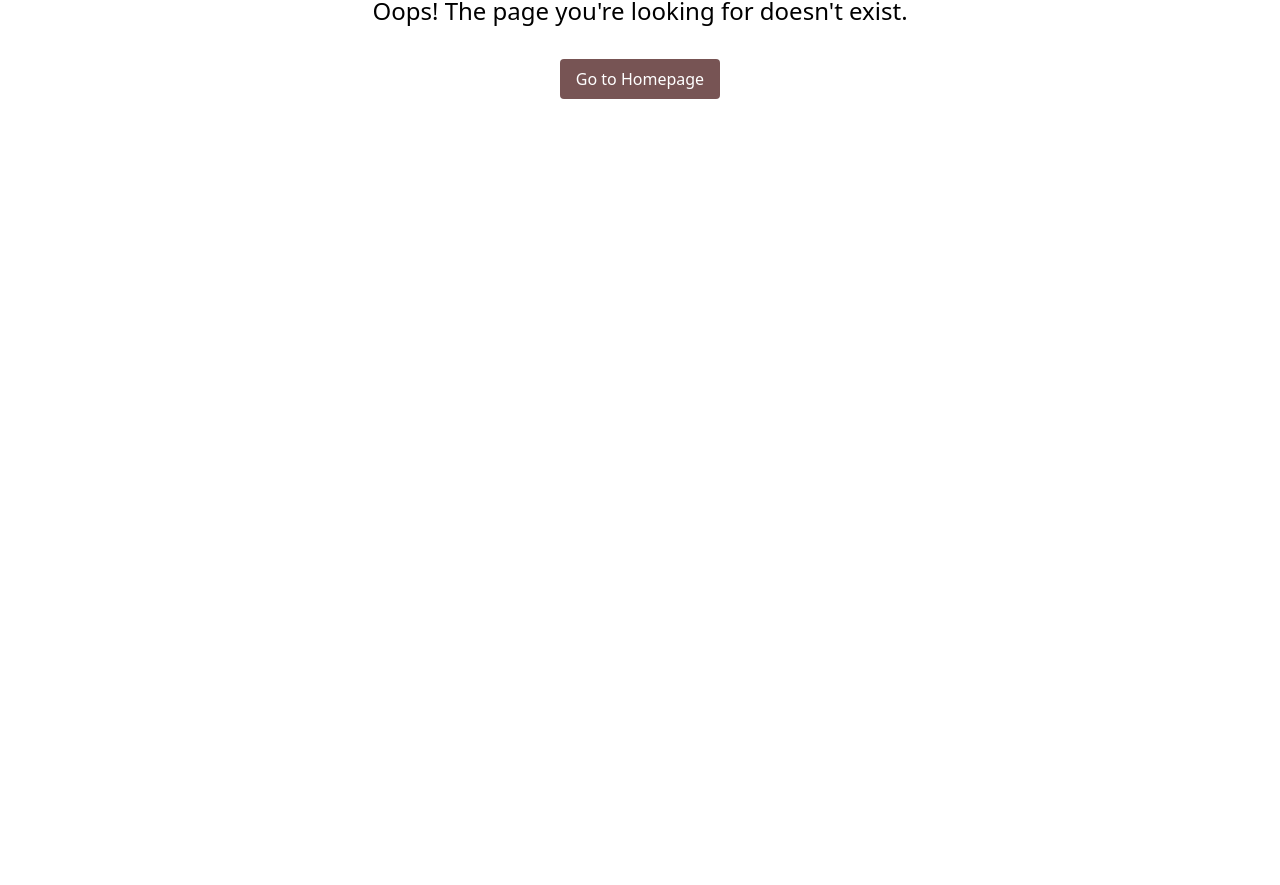
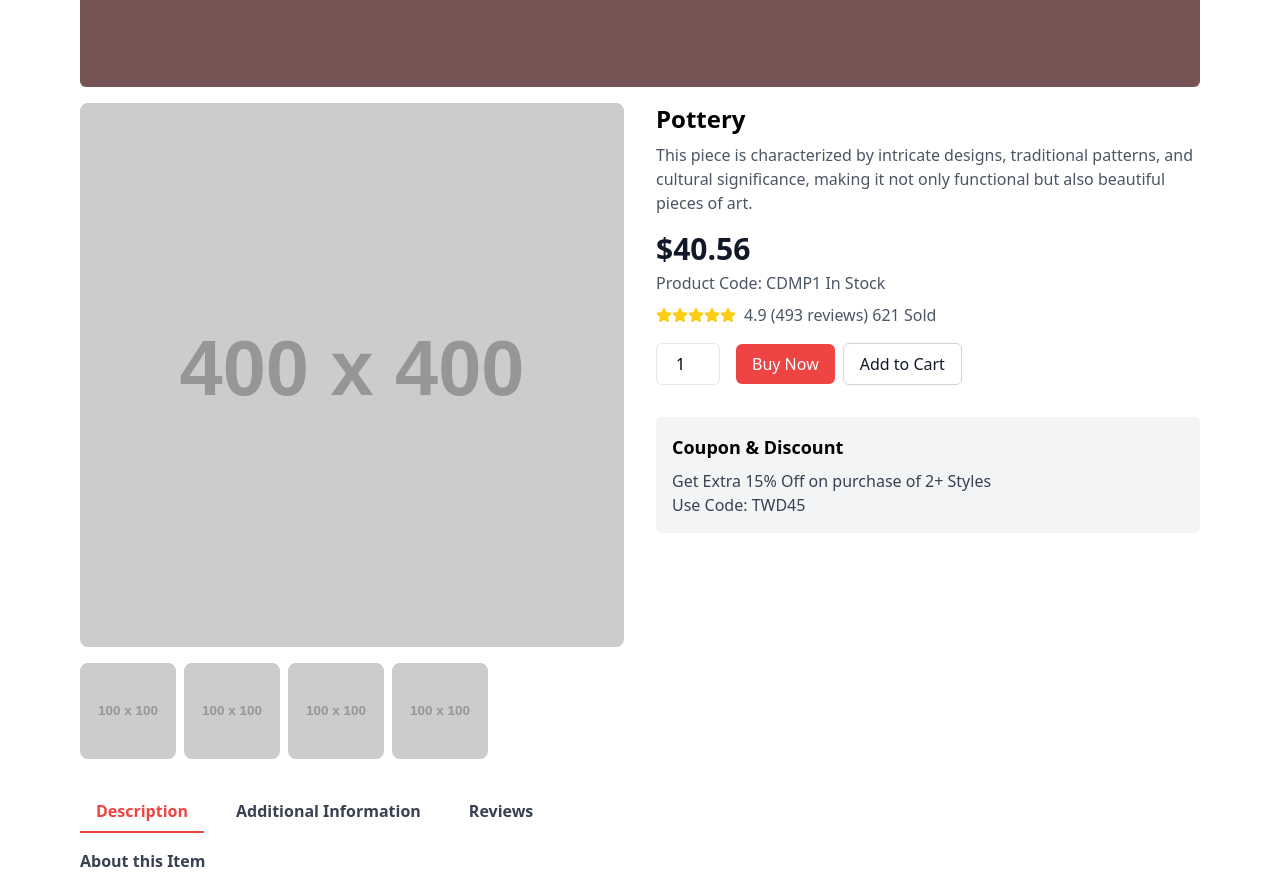
Before and after one commit to iamzaidmohammed/africanvibes, a React (Vite) app: page /shop/products/1 in a window 1280 px wide. Before the commit this address had no page. Shown: the part 198-1083 px from the top of the page. Before the commit the page ends 800 px from the top, so only its background shows below. Built offline with nearby package versions, Linux system fonts and the light colour scheme.

Commit message:
Created products details page and linked each products to it

```diff
--- a/src/App.jsx
+++ b/src/App.jsx
@@ -11,6 +11,7 @@ import SignUp from "./pages/Signup.jsx";
 import { AuthProvider } from "./services/authService";
 import About from "./pages/About.jsx";
 import Products from "./pages/Products.jsx";
+import ProductsDetails from "./pages/ProductsDetails.jsx";
 import NotFound from "./pages/NotFound.jsx";
 import CartPage from "./pages/Cart.jsx";
 import Contact from "./pages/Contact.jsx";
@@ -23,6 +24,7 @@ const router = createBrowserRouter(
       <Route path="/users/signup" element={<SignUp />} />
       <Route path="/about" element={<About />} />
       <Route path="/shop/products" element={<Products />} />
+      <Route path="/shop/products/:id" element={<ProductsDetails />} />
       <Route path="/shop/cart" element={<CartPage />} />
       <Route path="/contact" element={<Contact />} />
       <Route path="*" element={<NotFound />} />
--- a/src/pages/Products.jsx
+++ b/src/pages/Products.jsx
@@ -5,6 +5,7 @@ import Footer from "../components/Footer.jsx";
 import { Helmet } from "react-helmet";
 import { useEffect, useState } from "react";
 import Loading from "../components/Loading.jsx";
+import { Link } from "react-router-dom";
 
 const Products = () => {
   const [products, setProducts] = useState([]);
@@ -68,12 +69,13 @@ const Products = () => {
             </h1>
             <div className="grid grid-cols-1 sm:grid-cols-2 md:grid-cols-3 gap-4">
               {filteredProducts.map((product) => (
-                <ProductsCard
-                  key={product.id}
-                  name={product.name}
-                  image={`/api/assets/images/${product.img}`}
-                  price={product.price}
-                />
+                <Link key={product.id} to={`/shop/products/${product.id}`}>
+                  <ProductsCard
+                    name={product.name}
+                    image={`/api/assets/images/${product.img}`}
+                    price={product.price}
+                  />
+                </Link>
               ))}
             </div>
             <div className="text-center">
--- /dev/null
+++ b/src/pages/ProductsDetails.jsx
@@ -0,0 +1,137 @@
+import { Helmet } from "react-helmet";
+import { FaStar } from "react-icons/fa";
+import { NavLink } from "react-router-dom";
+import Footer from "../components/Footer";
+
+const ProductDetails = () => {
+  return (
+    <>
+      <Helmet>
+        <title>Products Details | African Vibes</title>
+      </Helmet>
+
+      <div className="max-w-7xl md:mx-auto px-5 md:px-10 lg:px-20">
+        <div className="bg-primary h-12 sm:h-52 flex items-center justify-center mb-4 text-sm sm:text-xl md:text-2xl text-white rounded-md">
+          <NavLink to="#" className="hover:underline">
+            Products
+          </NavLink>{" "}
+          /
+          <NavLink to="#" className="hover:underline">
+            Pottery
+          </NavLink>{" "}
+          /<span className="">Product Details</span>
+        </div>
+
+        <div className="flex flex-col md:flex-row gap-8">
+          <div className="md:w-1/2">
+            <img
+              src="https://via.placeholder.com/400"
+              alt="Pottery"
+              className="w-full rounded-lg"
+            />
+            <div className="flex mt-4 gap-2 overflow-x-scroll">
+              <img
+                src="https://via.placeholder.com/100"
+                alt="Thumbnail"
+                className="w-24 h-24 object-cover rounded-lg"
+              />
+              <img
+                src="https://via.placeholder.com/100"
+                alt="Thumbnail"
+                className="w-24 h-24 object-cover rounded-lg"
+              />
+              <img
+                src="https://via.placeholder.com/100"
+                alt="Thumbnail"
+                className="w-24 h-24 object-cover rounded-lg"
+              />
+              <img
+                src="https://via.placeholder.com/100"
+                alt="Thumbnail"
+                className="w-24 h-24 object-cover rounded-lg"
+              />
+            </div>
+          </div>
+
+          <div className="md:w-1/2">
+            <h1 className="text-2xl font-bold">Pottery</h1>
+            <p className="mt-2 text-gray-600">
+              This piece is characterized by intricate designs, traditional
+              patterns, and cultural significance, making it not only functional
+              but also beautiful pieces of art.
+            </p>
+            <p className="mt-4 text-3xl font-bold text-gray-900">$40.56</p>
+            <p className="mt-1 text-gray-600">Product Code: CDMP1 In Stock</p>
+
+            <div className="flex items-center mt-2">
+              <div className="flex text-yellow-400">
+                {[...Array(5)].map((_, i) => (
+                  <FaStar key={i} />
+                ))}
+              </div>
+              <p className="ml-2 text-gray-600">4.9 (493 reviews) 621 Sold</p>
+            </div>
+
+            <div className="mt-4 flex items-center">
+              <input
+                type="number"
+                defaultValue="1"
+                className="w-16 p-2 text-center border rounded-md"
+              />
+              <button className="ml-4 px-4 py-2 text-white bg-red-500 hover:bg-red-600 rounded-md">
+                Buy Now
+              </button>
+              <button className="ml-2 px-4 py-2 border border-gray-300 text-gray-900 hover:bg-gray-100 rounded-md">
+                Add to Cart
+              </button>
+            </div>
+
+            <div className="mt-8 bg-gray-100 p-4 rounded-md">
+              <h2 className="text-lg font-bold">Coupon & Discount</h2>
+              <div className="mt-2 text-gray-700">
+                <p>Get Extra 15% Off on purchase of 2+ Styles</p>
+                <p>Use Code: TWD45</p>
+              </div>
+            </div>
+          </div>
+        </div>
+        <div className="mt-8">
+          <button className="mr-4 px-4 py-2 border-b-2 border-red-500 text-red-500 font-bold">
+            Description
+          </button>
+          <button className="mr-4 px-4 py-2 text-gray-700 font-bold">
+            Additional Information
+          </button>
+          <button className="px-4 py-2 text-gray-700 font-bold">Reviews</button>
+        </div>
+        <div className="mt-4 text-gray-700">
+          <h3 className="font-bold">About this Item</h3>
+          <p className="mt-2">
+            Our Pottery Collection, where traditional craftsmanship meets
+            artistic elegance. Each piece is meticulously handcrafted by skilled
+            artisans, reflecting the rich cultural heritage and timeless beauty
+            of indigenous pottery techniques. We take pride in offering a
+            diverse and exquisite collection of pottery that showcases the
+            richness of cultural heritage and masterful craftsmanship of
+            indigenous artisans. Our pottery items are not just functional but
+            also beautiful works of art that tell stories of tradition, skill,
+            and creativity.
+          </p>
+          <p className="mt-2">
+            Pottery is one of the oldest human crafts, with a history that
+            stretches back thousands of years. It involves the shaping and
+            firing of clay to create durable and often beautiful items. These
+            can range from everyday functional objects like bowls and mugs to
+            intricate decorative pieces and sculptures. Pottery is not just an
+            art form but a cultural heritage, reflecting the traditions,
+            stories, and skills of different communities around the world.
+          </p>
+        </div>
+
+        <Footer />
+      </div>
+    </>
+  );
+};
+
+export default ProductDetails;
```
